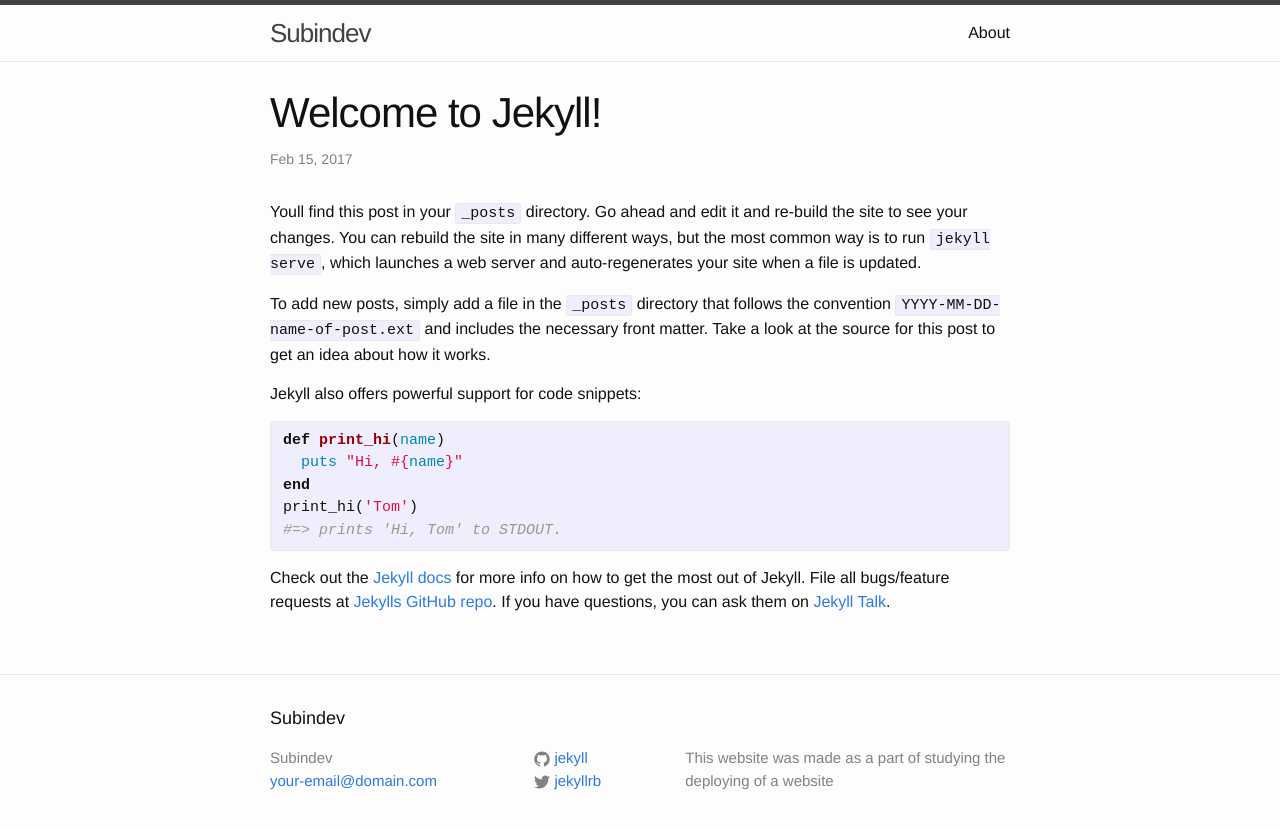
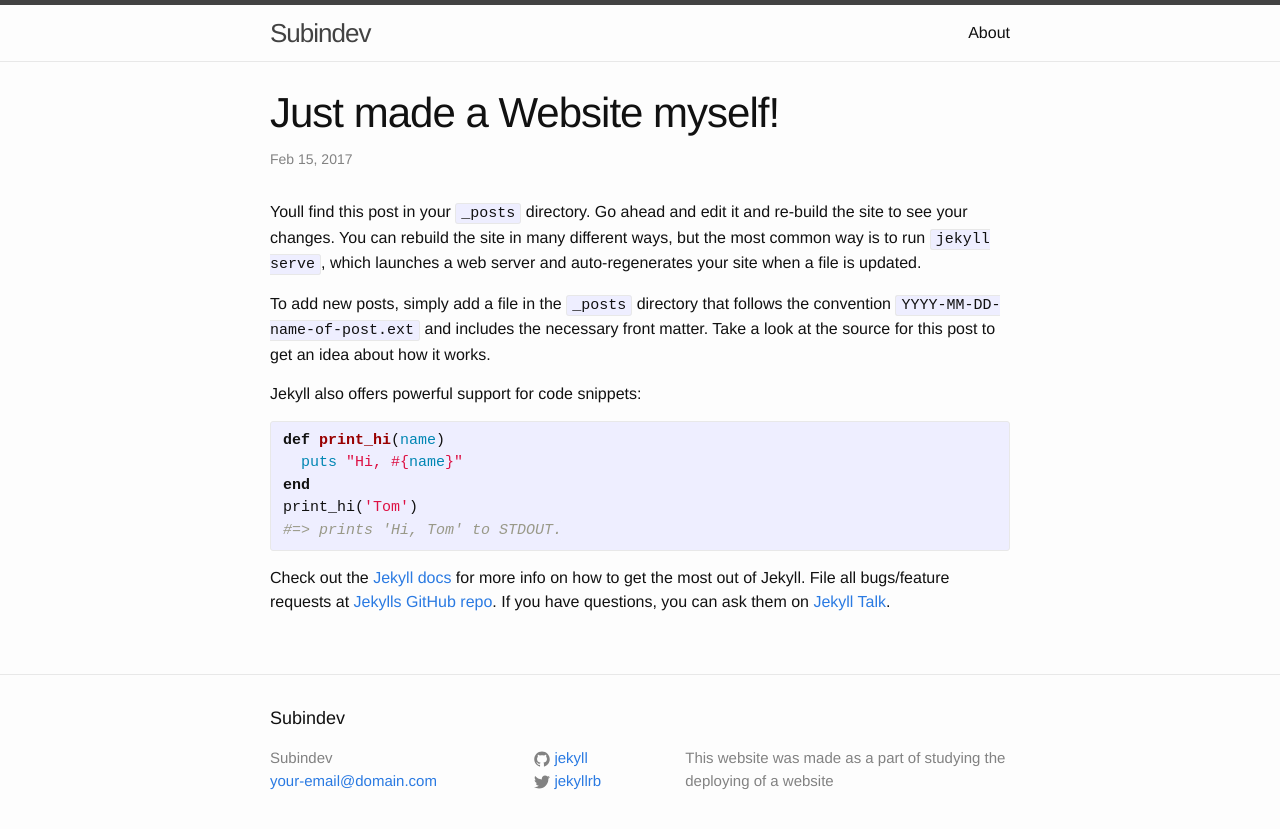
Before and after one commit to iamsubin/iamsubin.github.io, a Jekyll site: the page built from _posts/2017-02-15-welcome-to-jekyll.markdown, in a window 1280 px wide. Shown: the top 829 px of the page. Built offline with Jekyll 4.4.1, drawn with Linux system fonts in a browser that asks for light colours.

Commit message:
Update 2017-02-15-welcome-to-jekyll.markdown

```diff
--- a/_posts/2017-02-15-welcome-to-jekyll.markdown
+++ b/_posts/2017-02-15-welcome-to-jekyll.markdown
@@ -1,6 +1,6 @@
 ---
 layout: post
-title:  "Welcome to Jekyll!"
+title:  "Just made a Website myself!"
 date:   2017-02-15 06:03:39 -0500
 categories: jekyll update
 ---
```
